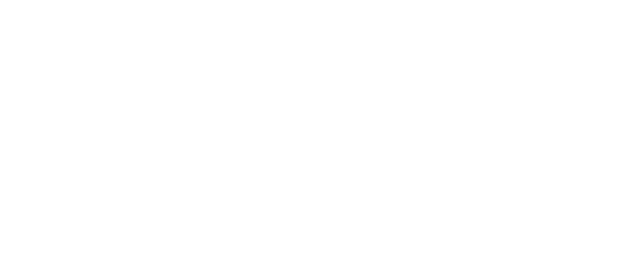
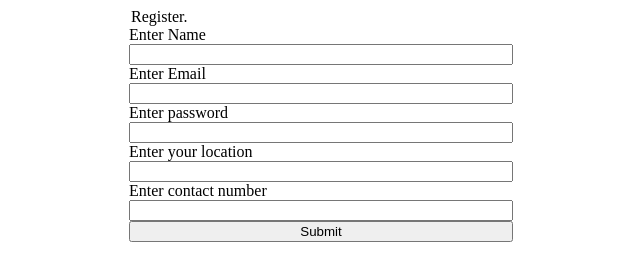
Before and after one commit to ishansathe/byShip, a website: page src/registration_files/register.html in a window 1280 px wide. Shown: the whole page, without its empty margins (319-959 px from the left). Drawn offline with Linux system fonts and the light colour scheme.

Commit message:
Added code for Confirmation web page. Removed the commented code from registration css file

```diff
--- /dev/null
+++ b/src/confirmation_files/waiting_confirmation.html
@@ -0,0 +1,16 @@
+<!DOCTYPE html>
+<html>
+    <head>
+        <title>Awaiting Confirmation - ByShip Account Registration</title>
+        <link rel="stylesheet" href="confirm.css">
+    </head>
+
+    <body>
+        <div>
+            <p>
+                A confirmation email has been sent to the email you entered.
+                Please check your inbox and click on the link to confirm the registration.
+            </p>
+        </div>
+    </body>
+</html>
--- a/src/entry_files/entry.css
+++ b/src/entry_files/entry.css
@@ -1,8 +1,3 @@
-
-/* div {
-    padding: 5rem;
-    background-color: green;
-} */
 
 #main_text{
     padding: 5rem;
--- /dev/null
+++ b/src/registration_files/register.css
@@ -0,0 +1,7 @@
+
+form{
+    margin: auto;
+    display: flex;
+    flex-direction: column;
+    width: 30vw;
+}
--- a/src/registration_files/register.html
+++ b/src/registration_files/register.html
@@ -0,0 +1,28 @@
+<!DOCTYPE html>
+<html>
+    <head>
+        <title>ByShip Registration</title>
+        <link rel="stylesheet" href="register.css">
+    </head>
+    <body>
+        <form action="/await_confirm">
+            <legend>Register.</legend>
+            <label for="name">Enter Name</label>
+            <input type="text" name="name" id="name" required>
+
+            <label for="email">Enter Email</label>
+            <input type="email" name="email" id="email" required>
+
+            <label for="password">Enter password</label>
+            <input type="password" name="password" id="password" required>
+
+            <label for="location">Enter your location</label>
+            <input type="text" name="location" id="location" required>
+
+            <label for="contact">Enter contact number</label>
+            <input type="number" name="contact" id="contact" required>
+
+            <button>Submit</button>
+        </form>
+    </body>
+</html>
```
Also changed, not shown: server.mjs (+9 -0 lines), src/confirmation_files/confirm.css (added, +11 -0 lines).
